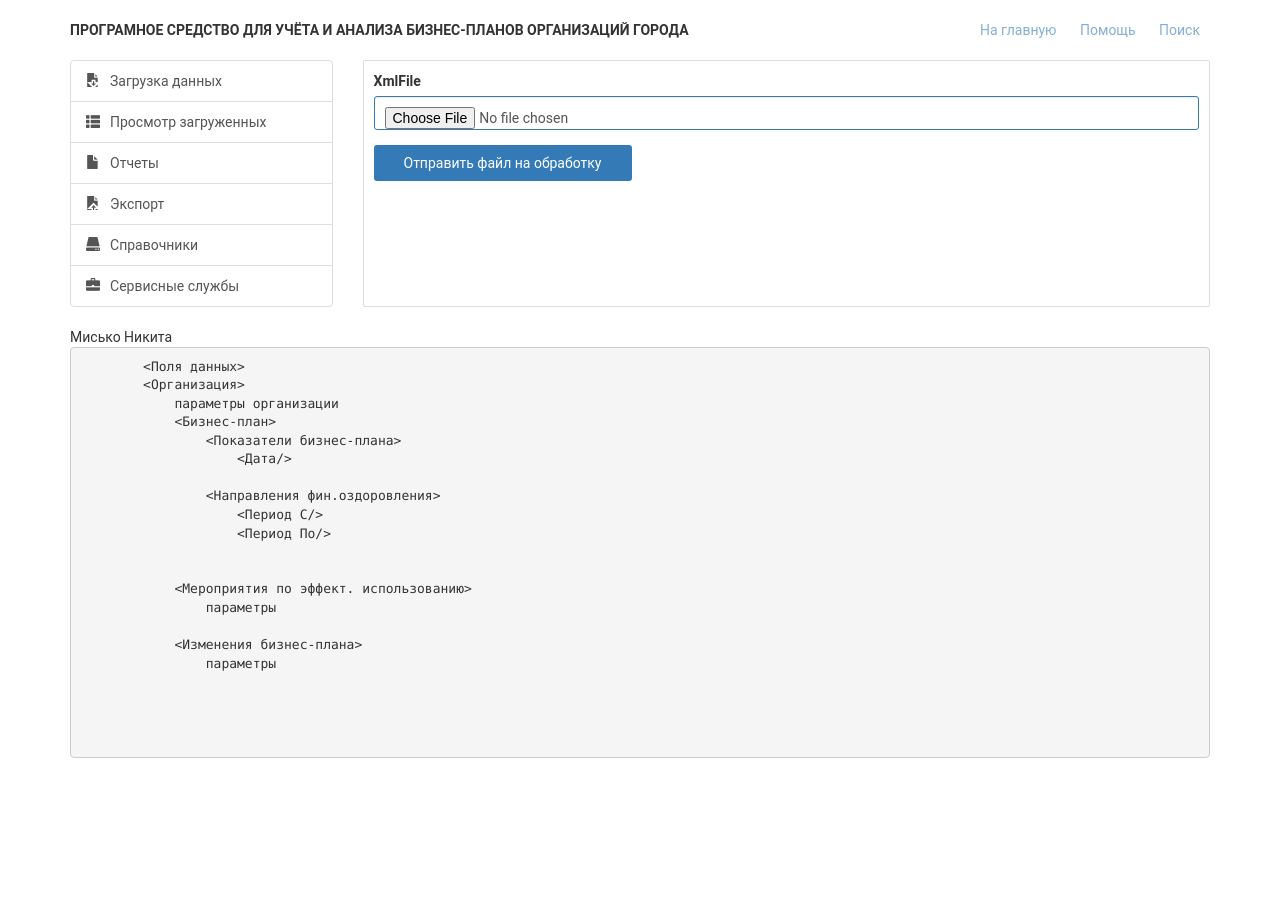
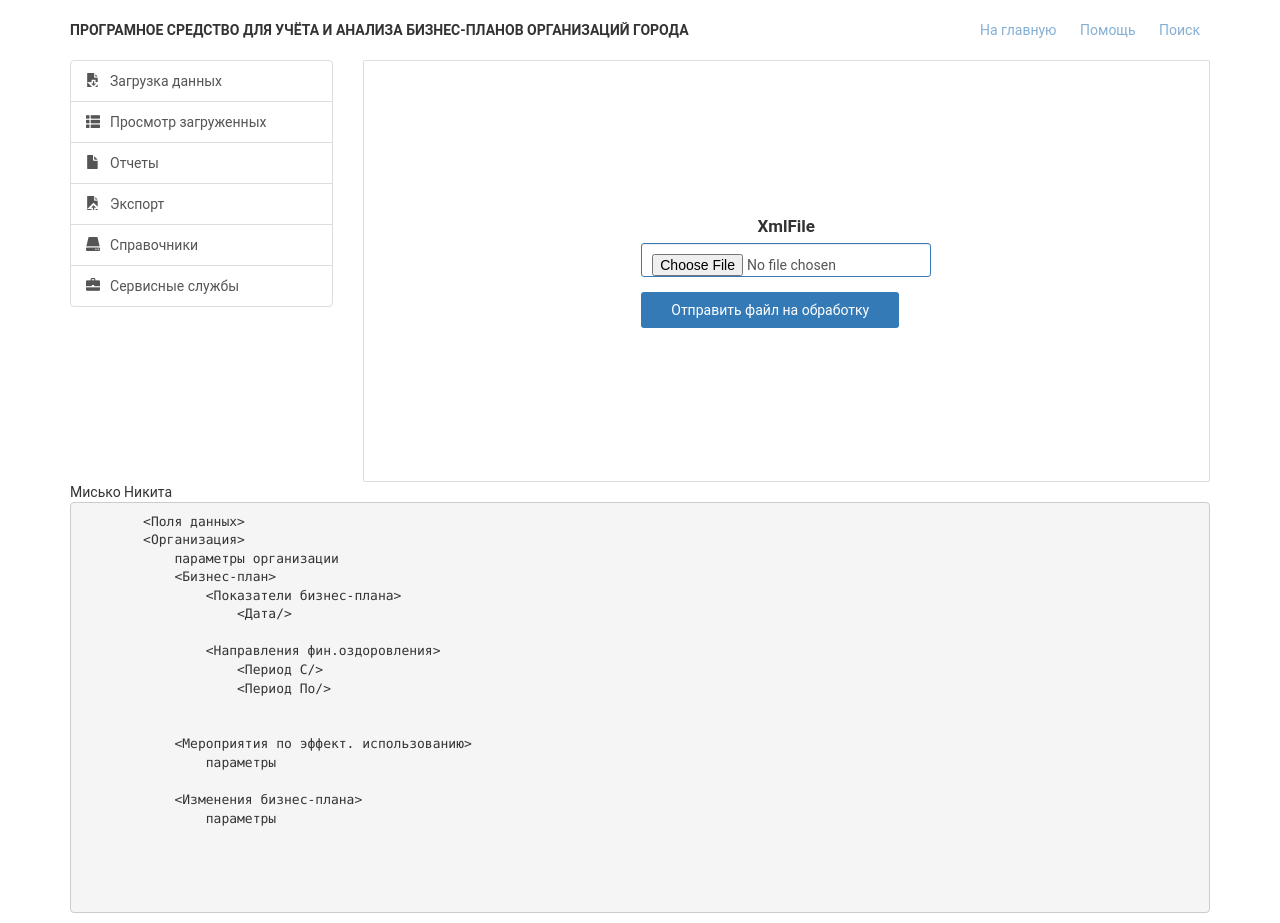
Before and after one commit to Pacius/patentUploadXml, a Yii app: template views/xml/upload.php in a window 1280 px wide. Before the commit the page ends 758 px from the top, so only its background shows below. Run offline with PHP 8.4 and a stand-in for Yii, Linux system fonts and the light colour scheme; the template is opened without the code that fills it, so the values that code supplies are empty; form fields are guessed from the names that the template uses; some libraries are stand-ins or nearby versions.

Commit message:
форма загрузки

```diff
--- a/views/layouts/main.php
+++ b/views/layouts/main.php
@@ -73,8 +73,25 @@ $curRoute = Yii::$app->controller->route;
         border:1px solid #337ab7;
         border-radius:3px;
     }
+    #w0 {
+        margin:0 auto;
+        width: 300px;
+    }
     #w0 input, #w0 button{
         width:300px;
+    }
+    .control-label {
+        font-size:17px;
+    }
+    .pux-center {
+        display: flex;
+        flex-direction: row;
+        align-items: center;
+        justify-content: center;
+    }
+    .control-label {
+        text-align: center;
+        width: 100%;
     }
 </style>
 
--- a/views/xml/upload.php
+++ b/views/xml/upload.php
@@ -2,13 +2,16 @@
 use yii\widgets\ActiveForm;
 ?>
 
-<?php $form = ActiveForm::begin(['options' => ['enctype' => 'multipart/form-data']]) ?>
 
-<?= $form->field($model, 'xmlFile')->fileInput() ?>
+<div class="row pux-center" style="height: 400px;">
+    <?php $form = ActiveForm::begin(['options' => ['enctype' => 'multipart/form-data']]) ?>
+
+    <?= $form->field($model, 'xmlFile')->fileInput() ?>
 
     <button class="btn-light">Отправить файл на обработку</button>
 
-<?php ActiveForm::end() ?>
+    <?php ActiveForm::end() ?>
+</div>
 
 
 <style>
```
